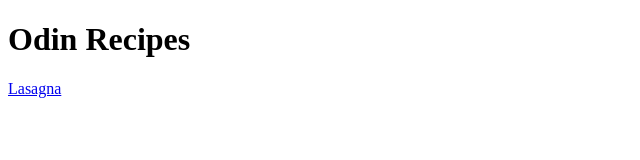
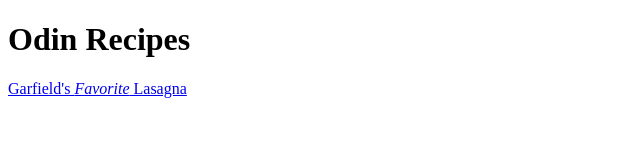
Before and after one commit to iwill434/odin-recipes, a plain HTML site: page index.html in a window 1280 px wide. Shown: the whole page, without its empty margins (0-640 px from the left). Drawn offline with Linux system fonts and the light colour scheme.

Commit message:
Link name update on home page

```diff
--- a/index.html
+++ b/index.html
@@ -8,6 +8,6 @@
 </head>
 <body>
     <h1>Odin Recipes</h1>
-    <a href="recipes/lasagna.html">Lasagna</a>
+    <a href="recipes/lasagna.html">Garfield's <em>Favorite</em> Lasagna</a>
 </body>
 </html>
```
